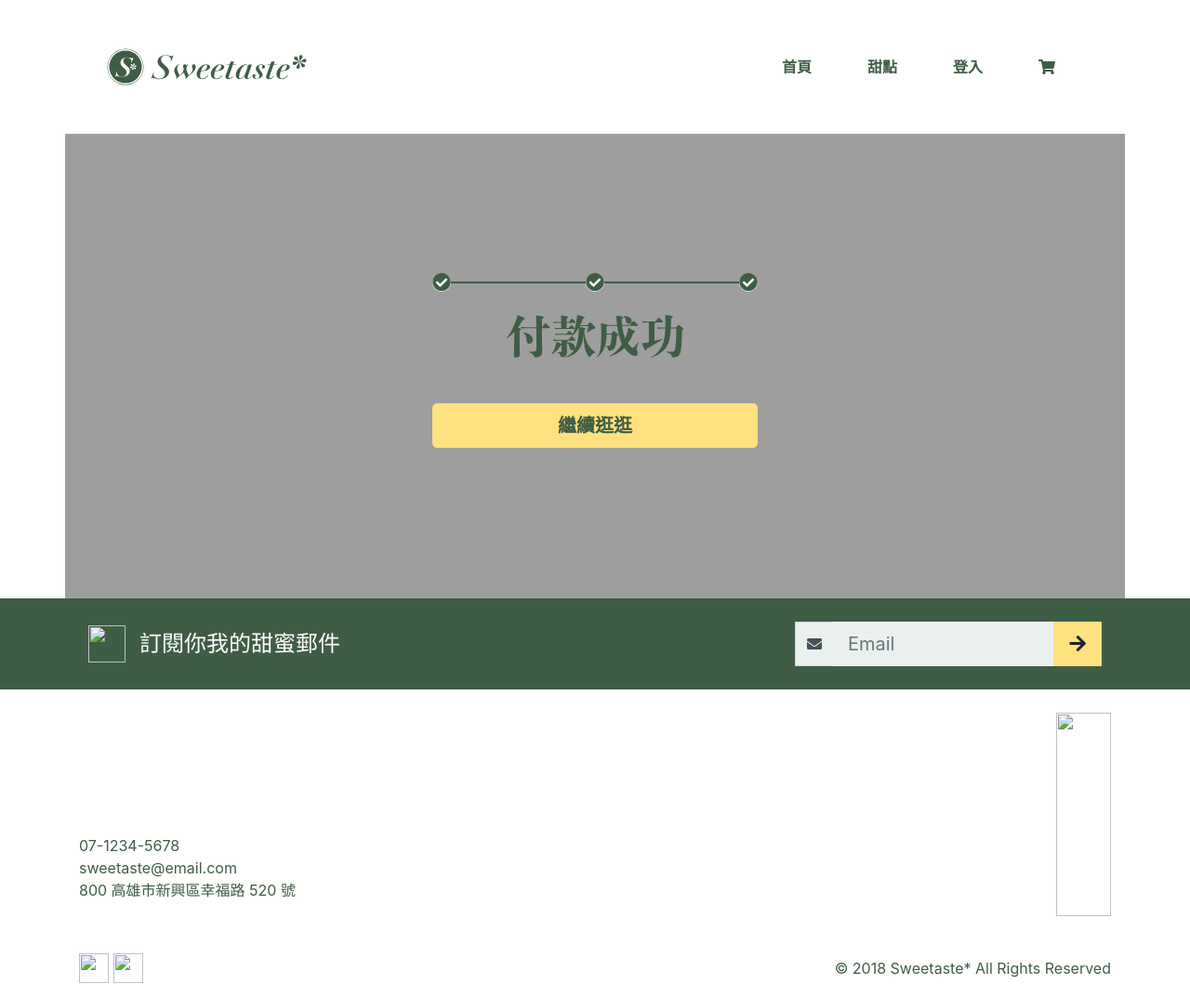
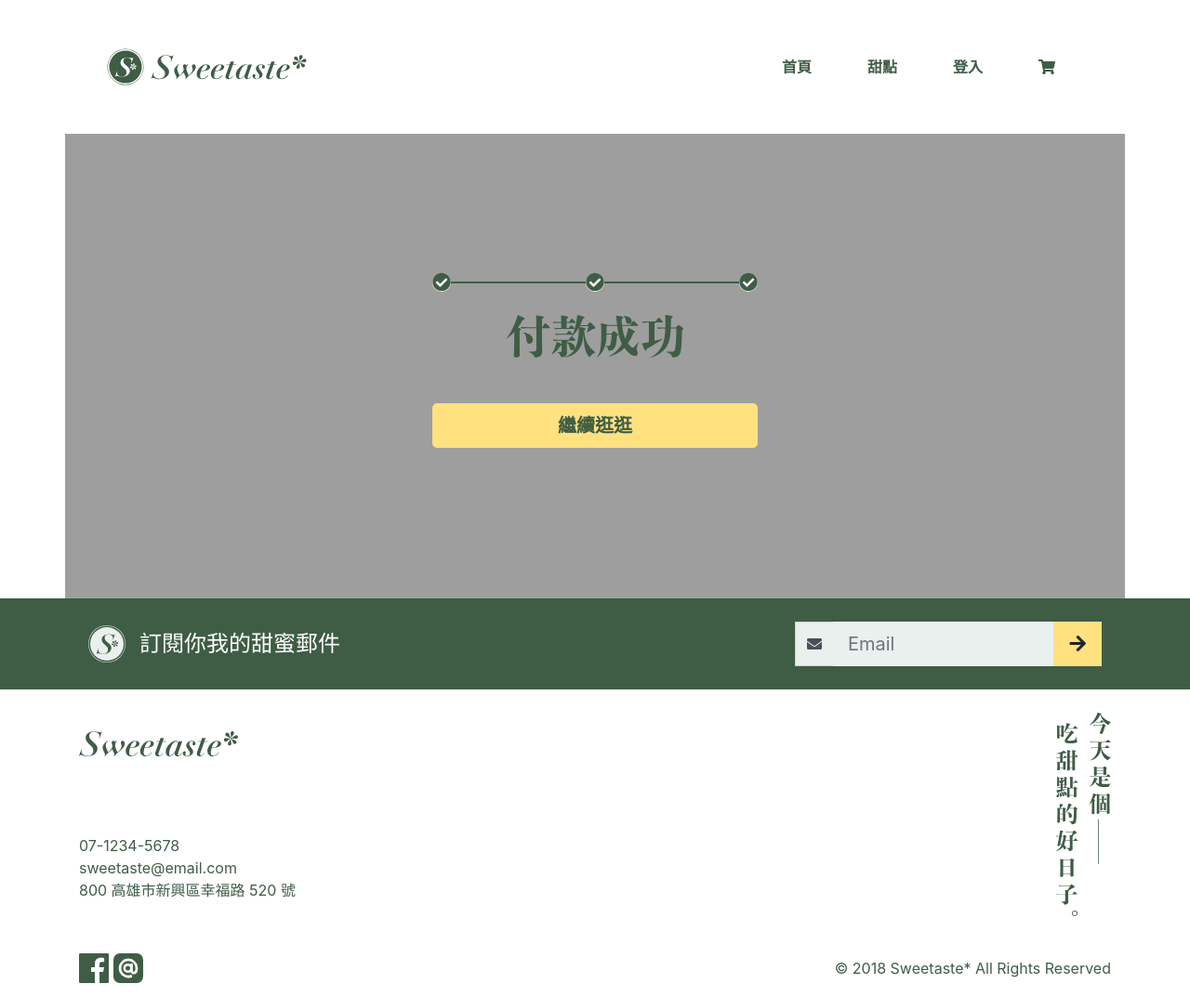
Before and after one commit to hsiangfeng/Pug-Sweetaste, a plain HTML site: page checkSuccess.html in a window 1280 px wide. Shown: the whole page at 93% size. Drawn offline with nearby package versions, Linux system fonts and the light colour scheme; the site is published under a folder, as on GitHub Pages, so addresses that start at the root find nothing.

Commit message:
Update 2019-01-05T04:10:09.264Z

```diff
--- a/checkSuccess.html
+++ b/checkSuccess.html
@@ -14,7 +14,7 @@
 <header>
   <div class="container">
     <nav class="navbar navbar-expand-lg navbar-light p-0 p-md-6 d-flex align-items-center justify-content-between">
-      <button class="navbar-toggler" type="button" data-toggle="collapse" data-target="#navbarNavDropdown" aria-controls="navbarNavDropdown" aria-expanded="false" aria-label="Toggle navigation"><span class="navbar-toggler-icon"></span></button><a class="navbar-brand mx-auto" href="/index.html"><img class="mx-auto d-none d-md-block" src="./images/logo-all-dark.svg" alt="" height="40px"/><img class="d-block d-md-none" src="./images/logotype.svg" alt="" height="17px"/></a><a class="d-md-none text-hex-sweet p-6" href="cart.html">
+      <button class="navbar-toggler" type="button" data-toggle="collapse" data-target="#navbarNavDropdown" aria-controls="navbarNavDropdown" aria-expanded="false" aria-label="Toggle navigation"><span class="navbar-toggler-icon"></span></button><a class="navbar-brand mx-auto" href="index.html"><img class="mx-auto d-none d-md-block" src="./images/logo-all-dark.svg" alt="" height="40px"/><img class="d-block d-md-none" src="./images/logotype.svg" alt="" height="17px"/></a><a class="d-md-none text-hex-sweet p-6" href="cart.html">
         <div class="fas fa-shopping-cart"></div></a>
       <div class="collapse navbar-collapse" id="navbarNavDropdown">
         <ul class="navbar-nav ml-auto">
@@ -37,7 +37,7 @@
         <div class="circle success border-0 fas fa-check-circle"></div>
         <div class="circle success border-0 fas fa-check-circle"></div>
       </div>
-      <div class="d-flex justify-content-center align-items center flex-column"><img class="img-fluid mx-auto my-5" src="./images/lg-付款成功.svg" alt="" width="190px"/><br/><a class="btn btn-sweet btn-lg text-hex-sweet font-weight-bold" href="/index.html">繼續逛逛</a></div>
+      <div class="d-flex justify-content-center align-items center flex-column"><img class="img-fluid mx-auto my-5" src="./images/lg-付款成功.svg" alt="" width="190px"/><br/><a class="btn btn-sweet btn-lg text-hex-sweet font-weight-bold" href="index.html">繼續逛逛</a></div>
     </div>
   </div>
 </section>
@@ -45,7 +45,7 @@
   <div class="bg-hex-sweet">
     <div class="container">
       <div class="row">
-        <div class="col-md-8 p-5 font-weight-bold d-flex align-items-center"><img src="../images/logo-light.svg" alt="" height="40px" width="40px"/><span class="text-white mx-3 h4 mb-0">訂閱你我的甜蜜郵件</span></div>
+        <div class="col-md-8 p-5 font-weight-bold d-flex align-items-center"><img src="./images/logo-light.svg" alt="" height="40px" width="40px"/><span class="text-white mx-3 h4 mb-0">訂閱你我的甜蜜郵件</span></div>
         <div class="col-md-4 p-5">
           <div class="input-group">
             <div class="input-group-prepend">
@@ -60,17 +60,17 @@
   </div>
   <div class="footers container">
     <div class="row py-md-5">
-      <div class="col-12 col-md-6 d-flex justify-content-between flex-column"><img class="py-6 py-md-4" src="/images/logotype-sm-dark.svg" alt="" width="171.22px"/>
+      <div class="col-12 col-md-6 d-flex justify-content-between flex-column"><img class="py-6 py-md-4" src="./images/logotype-sm-dark.svg" alt="" width="171.22px"/>
         <ul class="list-unstyled text-hex-sweet">
           <li>07-1234-5678</li>
           <li><a class="text-hex-sweet" href="sweetaste@email.com">sweetaste@email.com</a></li>
           <li>800 高雄市新興區幸福路 520 號</li>
         </ul>
       </div>
-      <div class="col-12 col-md-6 text-right d-none d-md-block"><img src="../images/sm-今天是個吃甜點的好日子.svg" alt="" width="59.28px" height="218.69px"/></div>
+      <div class="col-12 col-md-6 text-right d-none d-md-block"><img src="./images/sm-今天是個吃甜點的好日子.svg" alt="" width="59.28px" height="218.69px"/></div>
     </div>
     <div class="row py-3">
-      <div class="col-md-6"><img src="../images/ic-facebook.svg" alt="" width="32px" height="32px"/> <img src="../images/ic-line@.svg" alt="" width="32px" height="32px"/></div>
+      <div class="col-md-6"><img src="./images/ic-facebook.svg" alt="" width="32px" height="32px"/> <img src="./images/ic-line@.svg" alt="" width="32px" height="32px"/></div>
       <div class="col-md-6 d-flex justify-content-md-end align-items-center">
         <div class="text-hex-sweet">© 2018 Sweetaste* All Rights Reserved</div>
       </div>
```
Also changed, not shown: cart.html (+5 -5 lines), checkOut1.html (+5 -5 lines), checkOut2.html (+5 -5 lines), checkOut3.html (+5 -5 lines), index.html (+5 -5 lines), login.html (+5 -5 lines), product.html (+5 -5 lines).
